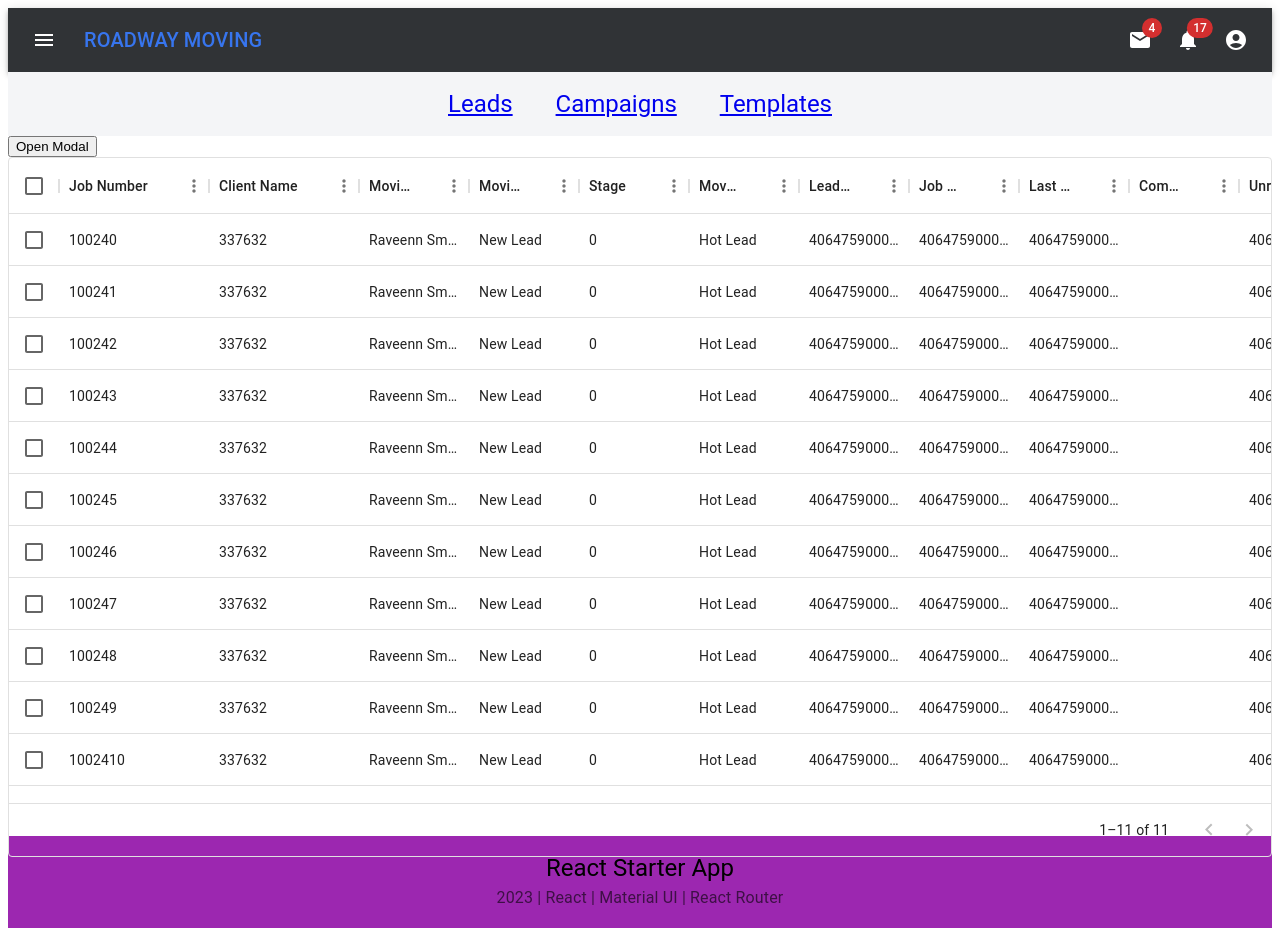
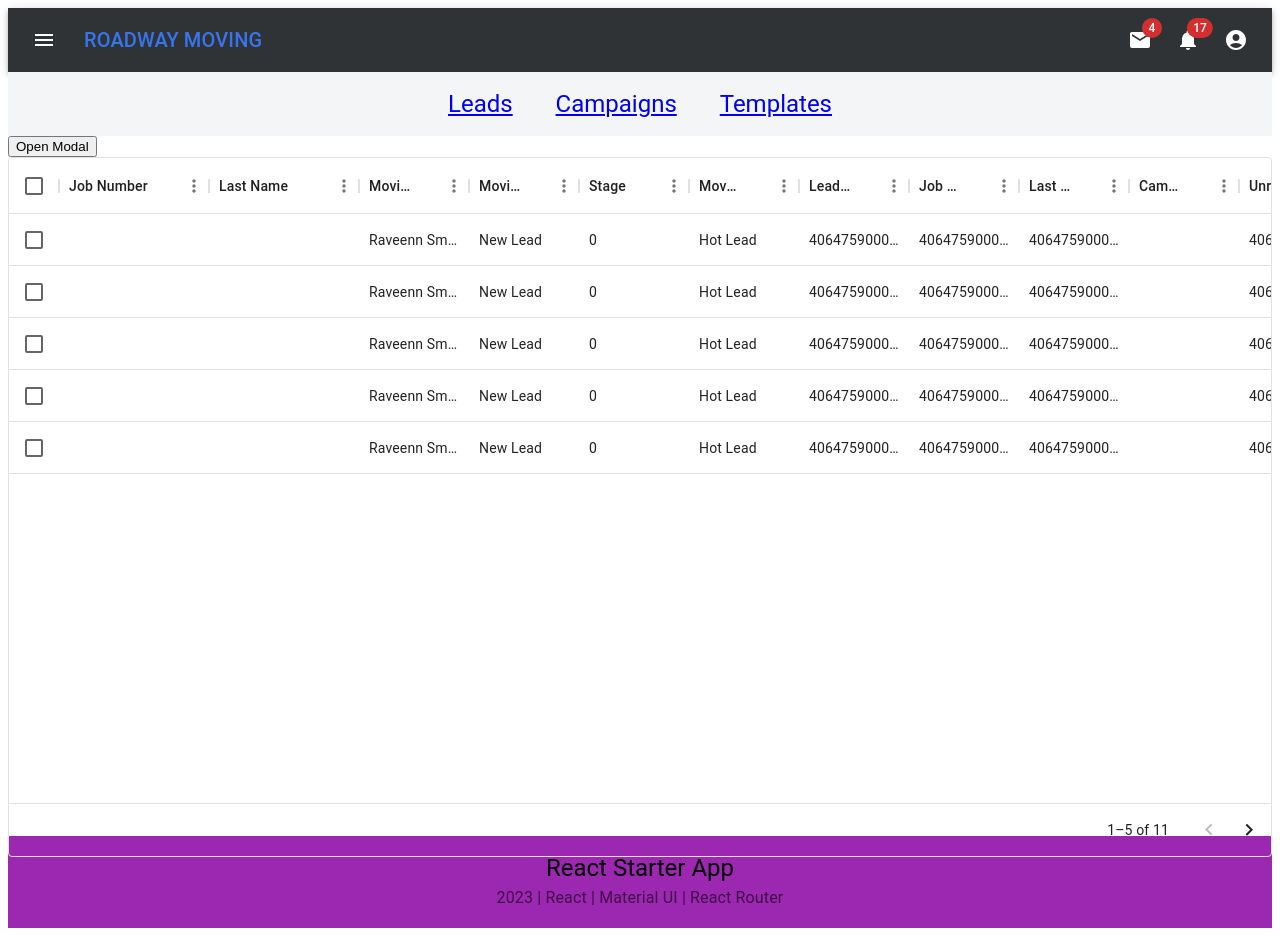
Before and after one commit to roadkolya/sales-person-react, a React (Create React App) app: page /assigned-leads in a window 1280 px wide. Built offline with nearby package versions, Linux system fonts and the light colour scheme.

Commit message:
first commit

```diff
--- a/src/product/business/redux/reducers/leads/actions.js
+++ b/src/product/business/redux/reducers/leads/actions.js
@@ -1,12 +1,12 @@
-import {LOADING_FAILURE, LOADING_SUCCESS} from "../loading/types";
+import {LOADING_HIDE, LOADING_SHOW} from '../loading/types';
 import {GET_LEADS_SUCCESS} from "./types";
-import {fetchApi} from "../../../../services/api";
-import * as configs from "../../../../configs";
+import {fetchApi} from '../../../../services/api';
+import * as configs from '../../../../configs';
 import * as leadsMock from '../../../mocks/leads.json';
 
 export const getAllLeads = () => async dispatch => {
     dispatch({
-        type: LOADING_SUCCESS
+        type: LOADING_SHOW
     })
 
     const response = await fetchApi({
@@ -16,7 +16,7 @@
     });
 
     dispatch({
-        type: LOADING_FAILURE
+        type: LOADING_HIDE
     })
 
     dispatch({
--- a/src/product/business/redux/reducers/loading/reducer.js
+++ b/src/product/business/redux/reducers/loading/reducer.js
@@ -1,13 +1,15 @@
-import {LOADING_SUCCESS, LOADING_FAILURE, LOADING_INIT_STATE} from "./types";
+import {LOADING_HIDE, LOADING_INIT_STATE, LOADING_SHOW} from "./types";
 
 export const loadingReducer = (state = LOADING_INIT_STATE, action) => {
     switch (action.type) {
-        case LOADING_SUCCESS:
+        case LOADING_SHOW:
             return {
                 isLoading: true
             };
-        case LOADING_FAILURE:
-            return LOADING_INIT_STATE;
+        case LOADING_HIDE:
+            return {
+                isLoading: false
+            };
         default:
             return state
     }
--- a/src/product/business/redux/reducers/loading/types.js
+++ b/src/product/business/redux/reducers/loading/types.js
@@ -1,3 +1,3 @@
-export const LOADING_SUCCESS = 'LOADING_SUCCESS';
-export const LOADING_FAILURE = 'LOADING_FAILURE';
+export const LOADING_SHOW = 'LOADING_SHOW';
+export const LOADING_HIDE = 'LOADING_HIDE';
 export const LOADING_INIT_STATE = {isLoading: false};
--- a/src/product/configs/api.js
+++ b/src/product/configs/api.js
@@ -1,4 +1,4 @@
 export const api = {
-    baseUrl: 'https://sales-person/api',
+    baseUrl: 'https://sales-person.loc/api',
     leads: '/leads'
 }
--- a/src/product/screens/assignedLeads/constants.js
+++ b/src/product/screens/assignedLeads/constants.js
@@ -1,14 +1,16 @@
+import {Button} from "@mui/material";
+
 export const columns = [
     {
-        field: 'jobNumber',
+        field: 'Job_Number',
         headerName: 'Job Number',
         type: 'string',
         width: 150,
         editable: true,
     },
     {
-        field: 'clientName',
-        headerName: 'Client Name',
+        field: 'Last_Name',
+        headerName: 'Last Name',
         type: 'string',
         width: 150,
         editable: true,
@@ -63,8 +65,8 @@
         editable: true,
     },
     {
-        field: 'compaigns',
-        headerName: 'Compaigns',
+        field: 'campaign',
+        headerName: 'Campaign',
         type: 'string',
         width: 110,
         editable: true,
@@ -77,4 +79,21 @@
         width: 160,
         valueGetter: (params) => `${params.row.unread || ''}`,
     },
+    {
+        field: 'Action',
+        width: 160,
+
+        sortable: false,
+        renderCell: (cellValues) => {
+            return (
+                <Button
+
+                    onClick={ () => console.log(cellValues.row) }
+                >
+                    Add to
+                </Button>
+
+            );
+        }
+    }
 ];
--- a/src/product/screens/assignedLeads/index.js
+++ b/src/product/screens/assignedLeads/index.js
@@ -12,6 +12,7 @@
     const dispatch = useDispatch()
 
     const state = useSelector(state => state);
+    console.log(state)
 
     useEffect(() => {
         dispatch(getAllLeads())
@@ -36,19 +37,19 @@
             <button onClick={() => dispatch(
                 openModal ({
                     title: 'yfhgfhtgf',
-                    header: 'hbjhbjhb',
+                    header: 'rte',
                     body: 'iuhijhijhiuj'
                 })
             )}>Open Modal
             </button>
 
             <DataGrid
-                rows={state.leads?.list || []}
-                columns={columns}
+                rows={ state.leads?.list || [] }
+                columns={ columns }
                 initialState={{
                     pagination: {
                         paginationModel: {
-                            pageSize: 20,
+                            pageSize: 5,
                         },
                     },
                 }}
--- a/src/product/services/api.js
+++ b/src/product/services/api.js
@@ -11,7 +11,6 @@
                                    method = 'POST'
                                }) => {
     let response;
-
     if (!url && !mockData) return null;
 
     if (mock.useMockData && mockData) {
```
